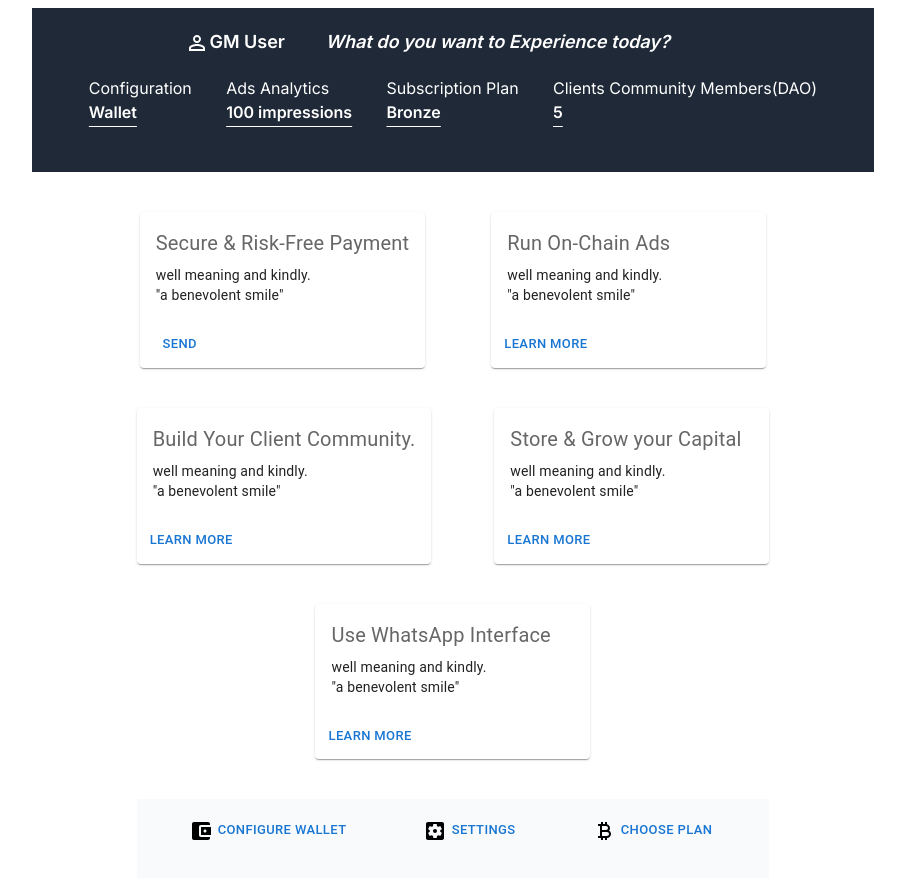
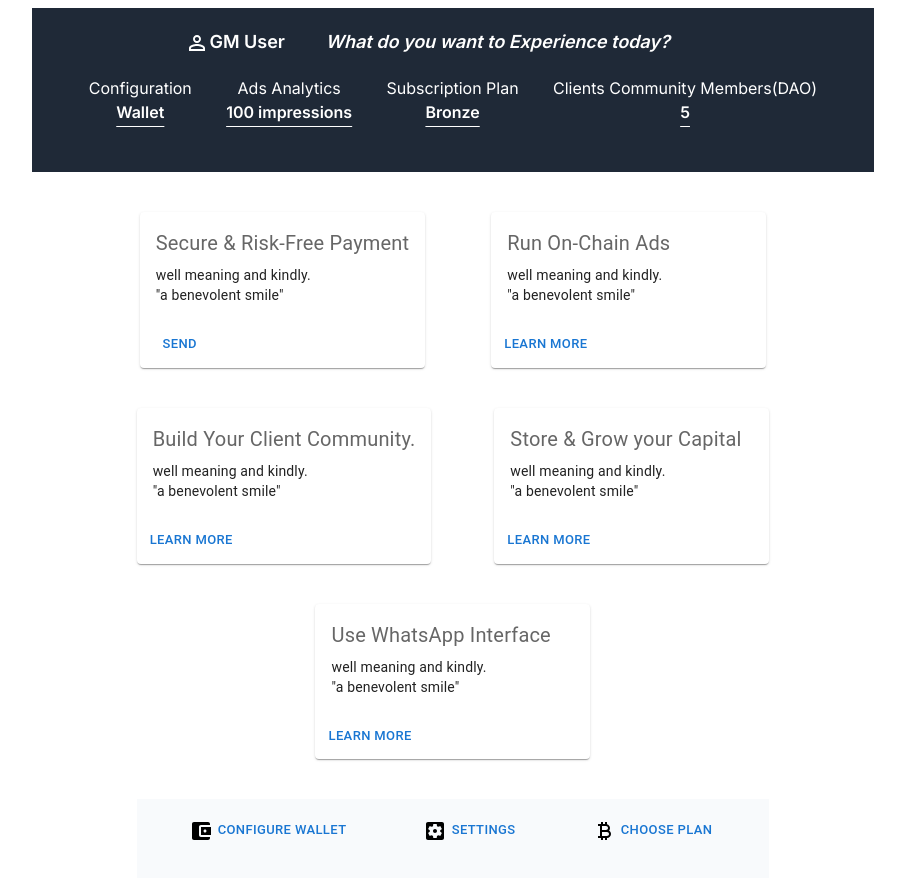
Before and after one commit to 2-5-Foundation/VaneFront, a Next.js app: page / in a window 1280 px wide. Shown: the top 878 px of the page, without its empty margins (187-1092 px from the left). Built offline with nearby package versions, Linux system fonts and the light colour scheme.

Commit message:
Genesis Demo 1

```diff
--- a/src/app/page.tsx
+++ b/src/app/page.tsx
@@ -22,10 +22,10 @@ export default function Home() {
          <h1 className="font-semibold text-lg w-4/6"><PermIdentityIcon/><Link href="/profile">GM User</Link>  <span className="font-semibold mx-9 italic">What do you want to Experience today?</span></h1>
          {/* tl;dr Activity, Analytics, Plan */}
          <div className="flex justify-around align-middle bg-transparent h-24 p-5 w-full">
-            <div>Configuration<h1 className="font-semibold underline underline-offset-8">Wallet</h1></div>
-            <div >Ads Analytics<h1 className="font-semibold underline underline-offset-8">100 impressions</h1></div>
-            <div>Subscription Plan<h1 className="font-semibold underline underline-offset-8">Bronze</h1></div>
-            <div>Clients Community Members(DAO)<h1 className="font-semibold underline underline-offset-8">5</h1></div>
+            <div className="flex items-center flex-col">Configuration<h1 className="font-semibold underline underline-offset-8">Wallet</h1></div>
+            <div className="flex items-center flex-col">Ads Analytics<h1 className="font-semibold underline underline-offset-8">100 impressions</h1></div>
+            <div className="flex items-center flex-col">Subscription Plan<h1 className="font-semibold underline underline-offset-8">Bronze</h1></div>
+            <div className="flex items-center flex-col">Clients Community Members(DAO)<h1 className="font-semibold underline underline-offset-8">5</h1></div>
          </div>
       </div>
 
```
